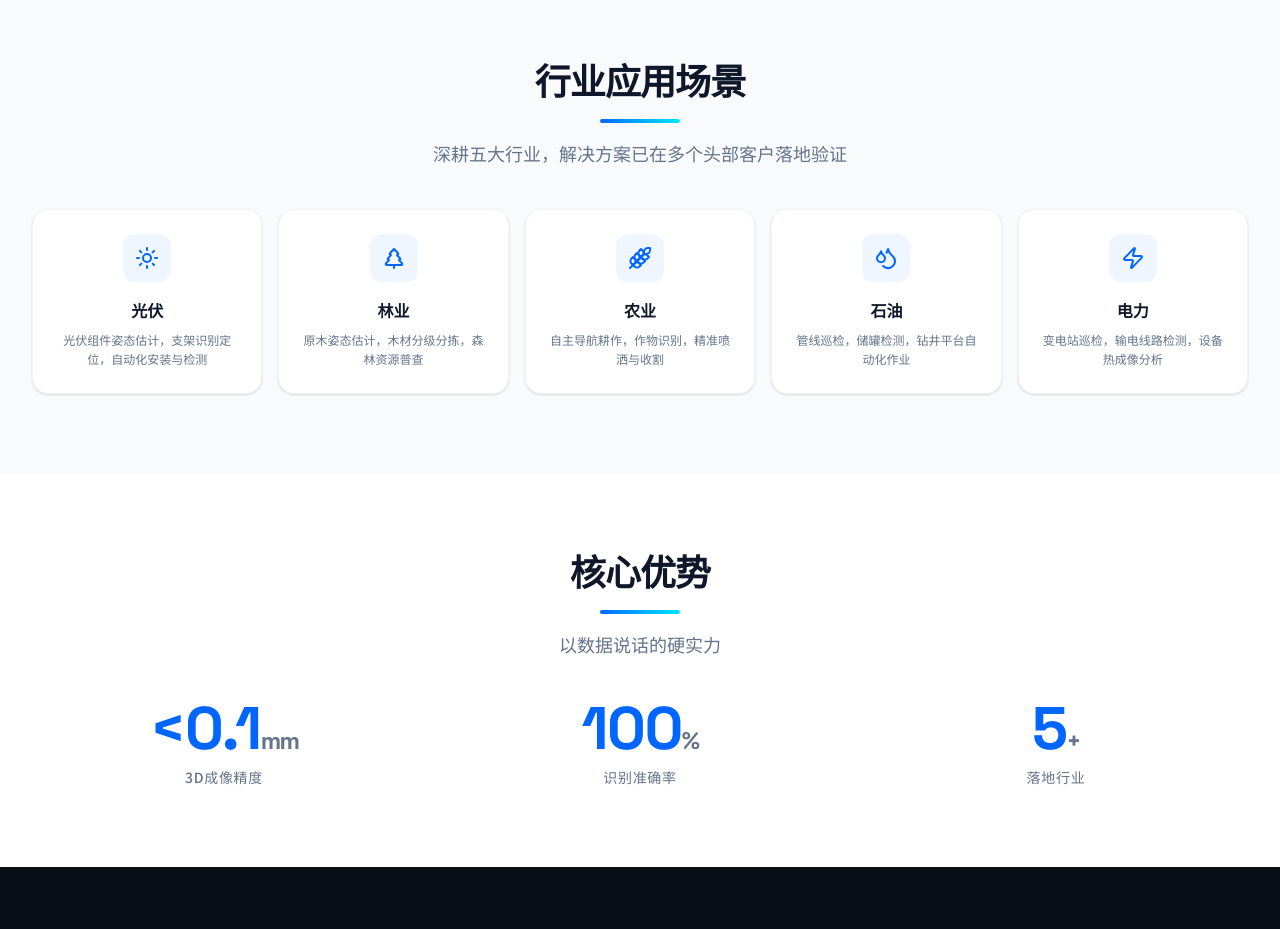
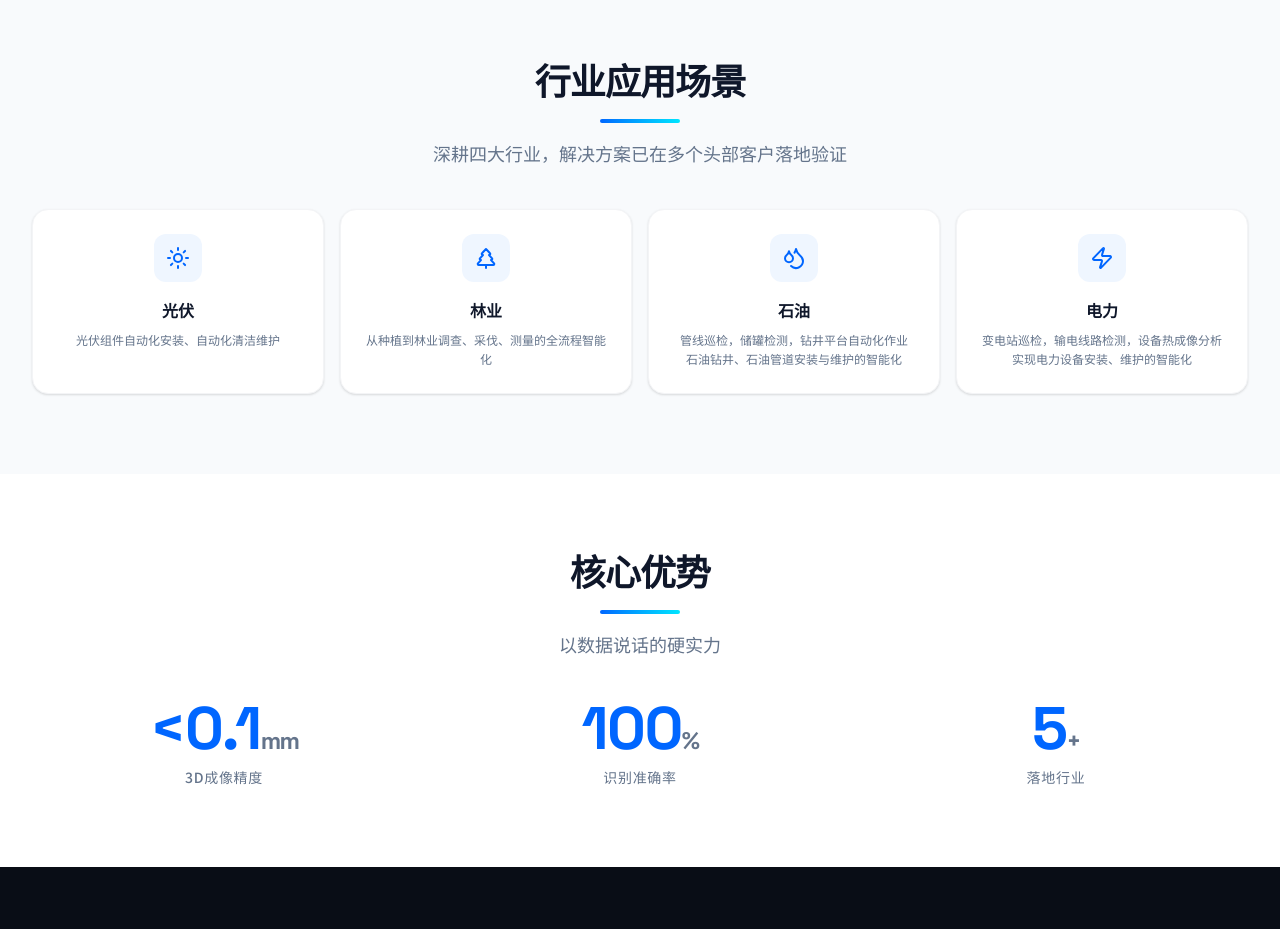
Before and after one commit to hbzy70720-jackey/tensorplus-website, a Next.js app: page / in a window 1280 px wide. Shown: the part 1300-2229 px from the top of the page. Built offline with nearby package versions, Linux system fonts and the light colour scheme; no server answers; the database is empty.

Commit message:
feat: 首页行业板块更新 — 五大行业→四大行业，更新描述文案

```diff
--- a/app/page.tsx
+++ b/app/page.tsx
@@ -30,7 +30,7 @@ export default function HomePage() {
         <Container>
           <SectionHeading
             title="行业应用场景"
-            subtitle="深耕五大行业，解决方案已在多个头部客户落地验证"
+            subtitle="深耕四大行业，解决方案已在多个头部客户落地验证"
           />
           <IndustryCarousel />
         </Container>
--- a/components/home/industry-carousel.tsx
+++ b/components/home/industry-carousel.tsx
@@ -1,40 +1,41 @@
 "use client";
 
-import { Sun, Zap, TreePine, Droplets, Wheat } from "lucide-react";
+import { Sun, Zap, TreePine, Droplets } from "lucide-react";
 import ScrollReveal, { StaggerChild } from "@/components/ui/scroll-reveal";
 
 const industries = [
   {
     icon: Sun,
     name: "光伏",
-    desc: "光伏组件姿态估计，支架识别定位，自动化安装与检测",
+    descriptions: ["光伏组件自动化安装、自动化清洁维护"],
   },
   {
     icon: TreePine,
     name: "林业",
-    desc: "原木姿态估计，木材分级分拣，森林资源普查",
-  },
-  {
-    icon: Wheat,
-    name: "农业",
-    desc: "自主导航耕作，作物识别，精准喷洒与收割",
+    descriptions: ["从种植到林业调查、采伐、测量的全流程智能化"],
   },
   {
     icon: Droplets,
     name: "石油",
-    desc: "管线巡检，储罐检测，钻井平台自动化作业",
+    descriptions: [
+      "管线巡检，储罐检测，钻井平台自动化作业",
+      "石油钻井、石油管道安装与维护的智能化",
+    ],
   },
   {
     icon: Zap,
     name: "电力",
-    desc: "变电站巡检，输电线路检测，设备热成像分析",
+    descriptions: [
+      "变电站巡检，输电线路检测，设备热成像分析",
+      "实现电力设备安装、维护的智能化",
+    ],
   },
 ];
 
 export default function IndustryCarousel() {
   return (
     <ScrollReveal>
-      <div className="grid grid-cols-2 gap-4 sm:grid-cols-3 lg:grid-cols-5">
+      <div className="grid grid-cols-2 gap-4 sm:grid-cols-2 lg:grid-cols-4">
         {industries.map((industry) => (
           <div
             key={industry.name}
@@ -46,9 +47,11 @@ export default function IndustryCarousel() {
             <h4 className="mb-2 font-semibold text-[var(--text-dark)]">
               {industry.name}
             </h4>
-            <p className="text-xs leading-relaxed text-[var(--text-muted)]">
-              {industry.desc}
-            </p>
+            {industry.descriptions.map((line, i) => (
+              <p key={i} className="text-xs leading-relaxed text-[var(--text-muted)]">
+                {line}
+              </p>
+            ))}
           </div>
         ))}
       </div>
```
